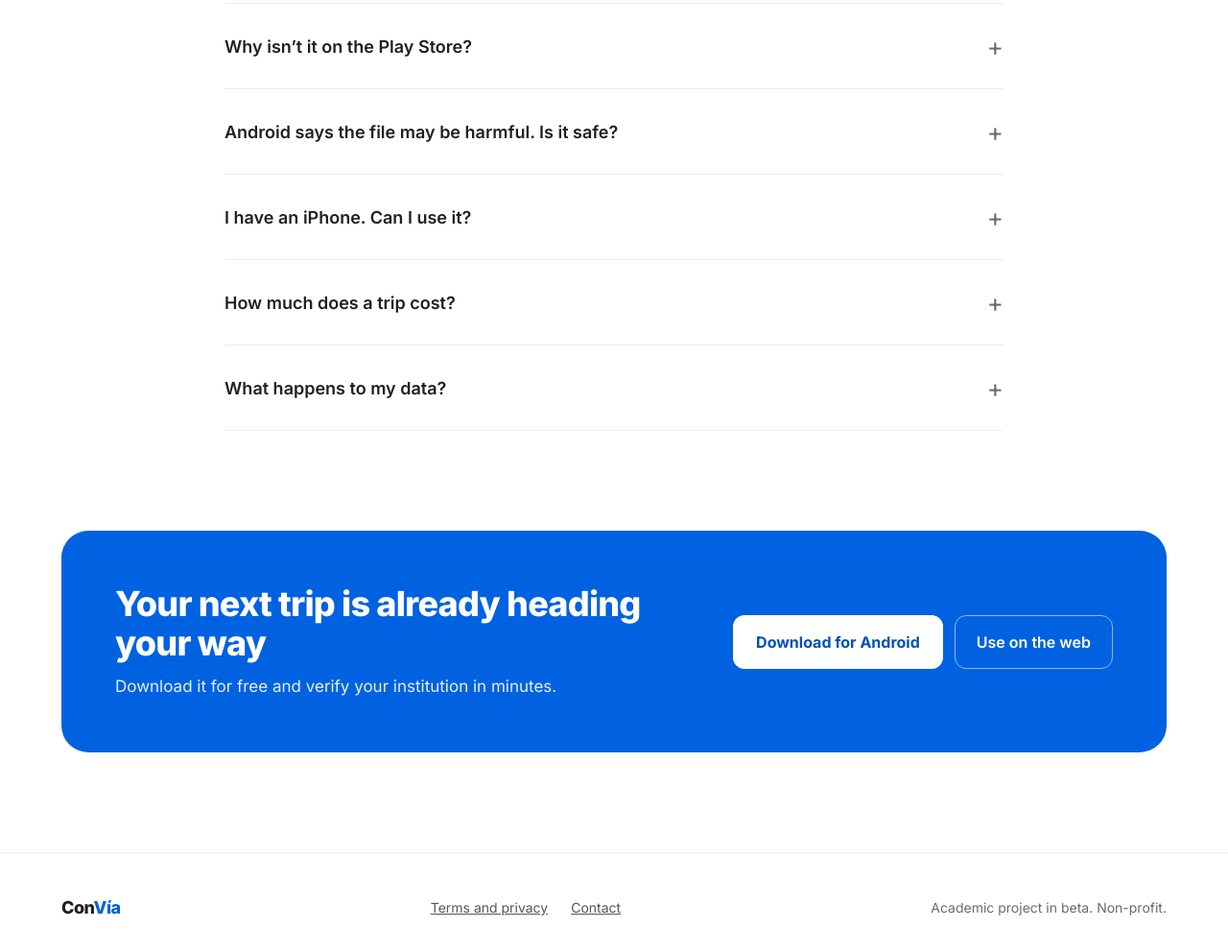
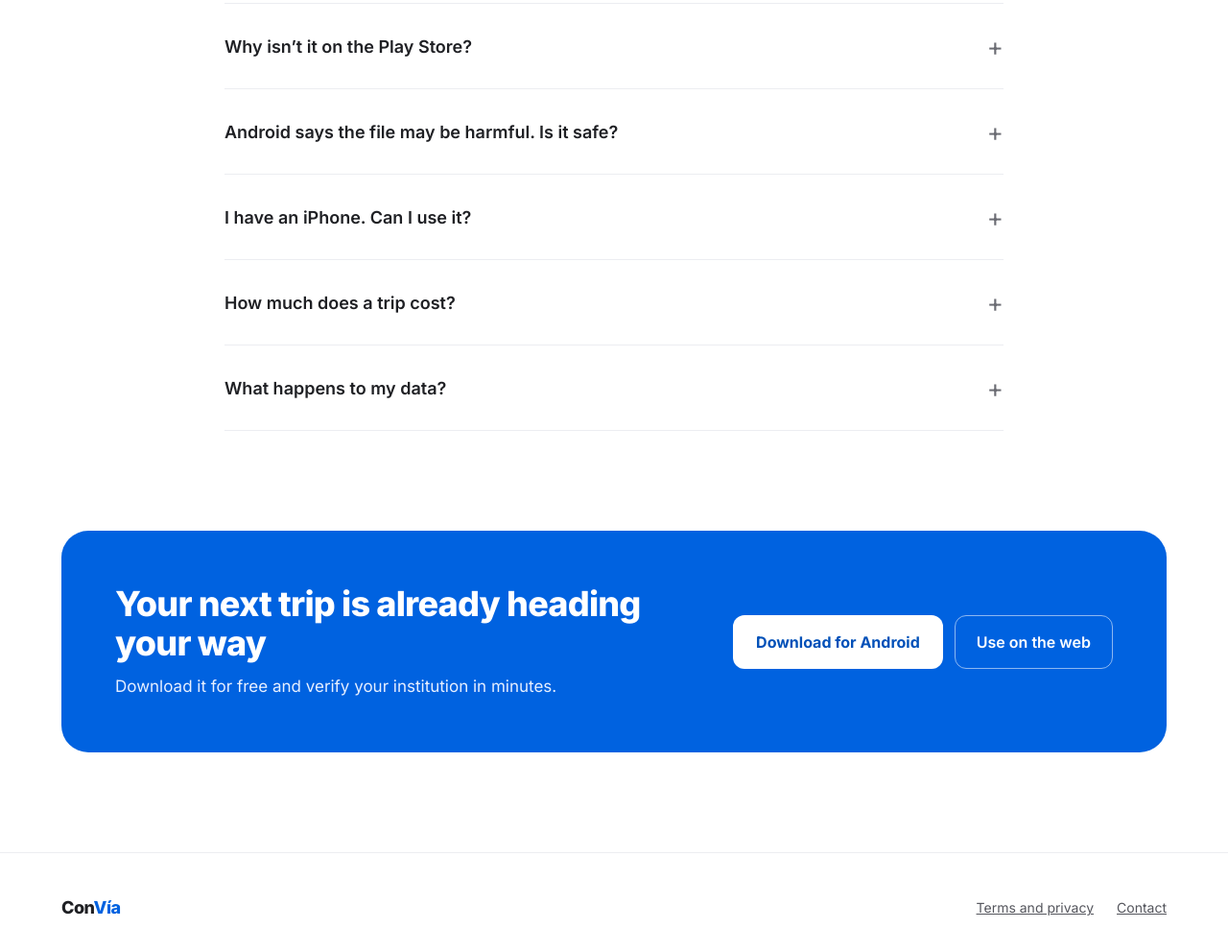
Before and after one commit to JuanDaGonz18/ConVia, a website: page web-landing/index.html in a window 1280 px wide. Shown: the part 4879-5871 px from the top of the page at 96% size. Drawn offline with Linux system fonts and the light colour scheme; no server answers.

Commit message:
Landing: remove the academic-project footer line
Co-Authored-By: Claude Opus 5.5 <noreply@anthropic.com>
Claude-Session: https://claude.ai/code/session_014pvKqhK2cy1fBFjQBfKs9L

```diff
--- a/web-landing/index.html
+++ b/web-landing/index.html
@@ -456,7 +456,6 @@ h1,h2,h3,p,ul,ol{margin:0}
       <a href="https://juandagonz18.github.io/ConVia/app/legal" data-i18n="legal">Términos y privacidad</a>
       <a href="mailto:gonzalezjuandavid07@gmail.com" data-i18n="contact">Contacto</a>
     </nav>
-    <p data-i18n="footer">Proyecto académico en beta. Sin ánimo de lucro.</p>
   </div>
 </footer>
 
@@ -521,7 +520,7 @@ var EN = {
   q4: "How much does a trip cost?", a4: "The driver sets a contribution per seat to split the trip’s costs, not to make a profit. You settle the payment between yourselves, outside the app.",
   q5: "What happens to my data?", a5: 'Your email and phone number aren’t shown to other users. Student ID images are deleted once reviewed and pickup videos in less than an hour. It’s all in the <a href="https://juandagonz18.github.io/ConVia/app/legal">data processing policy</a>.',
   finalLabel: "Download", finalTitle: "Your next trip is already heading your way", finalLead: "Download it for free and verify your institution in minutes.",
-  footNav: "Legal and contact", legal: "Terms and privacy", contact: "Contact", footer: "Academic project in beta. Non-profit."
+  footNav: "Legal and contact", legal: "Terms and privacy", contact: "Contact"
 };
 var UI = {
   es: { title: "ConVía · Comparte tu ruta con tu comunidad", desc: "ConVía conecta a conductores y pasajeros de tu universidad o empresa que hacen la misma ruta. Personas verificadas, chat sin dar tu número y abordaje con QR. Gratis para Android y en la web.", switchLang: "Read in English", toLight: "Cambiar a modo claro", toDark: "Cambiar a modo oscuro", soon: "2 meses gratis", soonAndroid: "Muy pronto en Android" },
```
